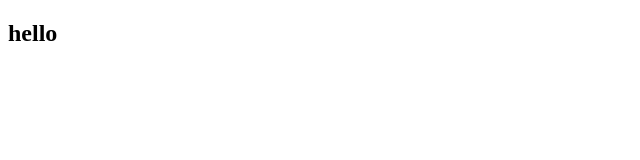
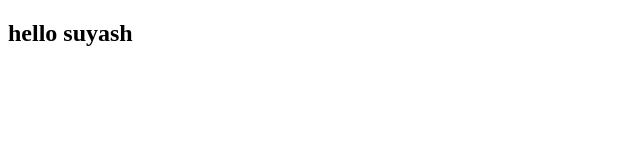
Before and after one commit to Yashavendra/tutorial, a plain HTML site: page index.html in a window 1280 px wide. Shown: the whole page, without its empty margins (0-640 px from the left). Drawn offline with Linux system fonts and the light colour scheme.

Commit message:
Update index.html

```diff
--- a/index.html
+++ b/index.html
@@ -6,6 +6,6 @@
     <title>Document</title>
 </head>
 <body>
-    <h2>hello</h2>
+    <h2>hello suyash</h2>
 </body>
 </html>
```
